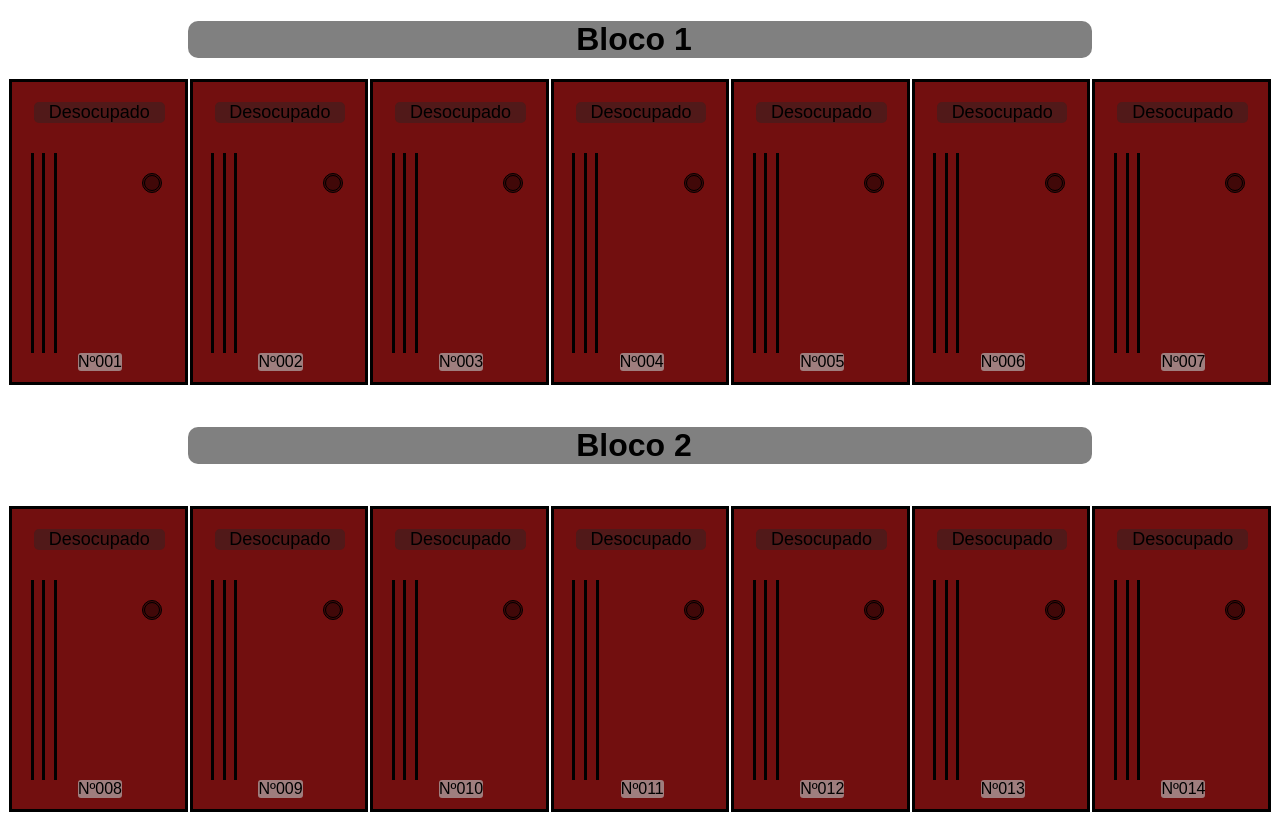
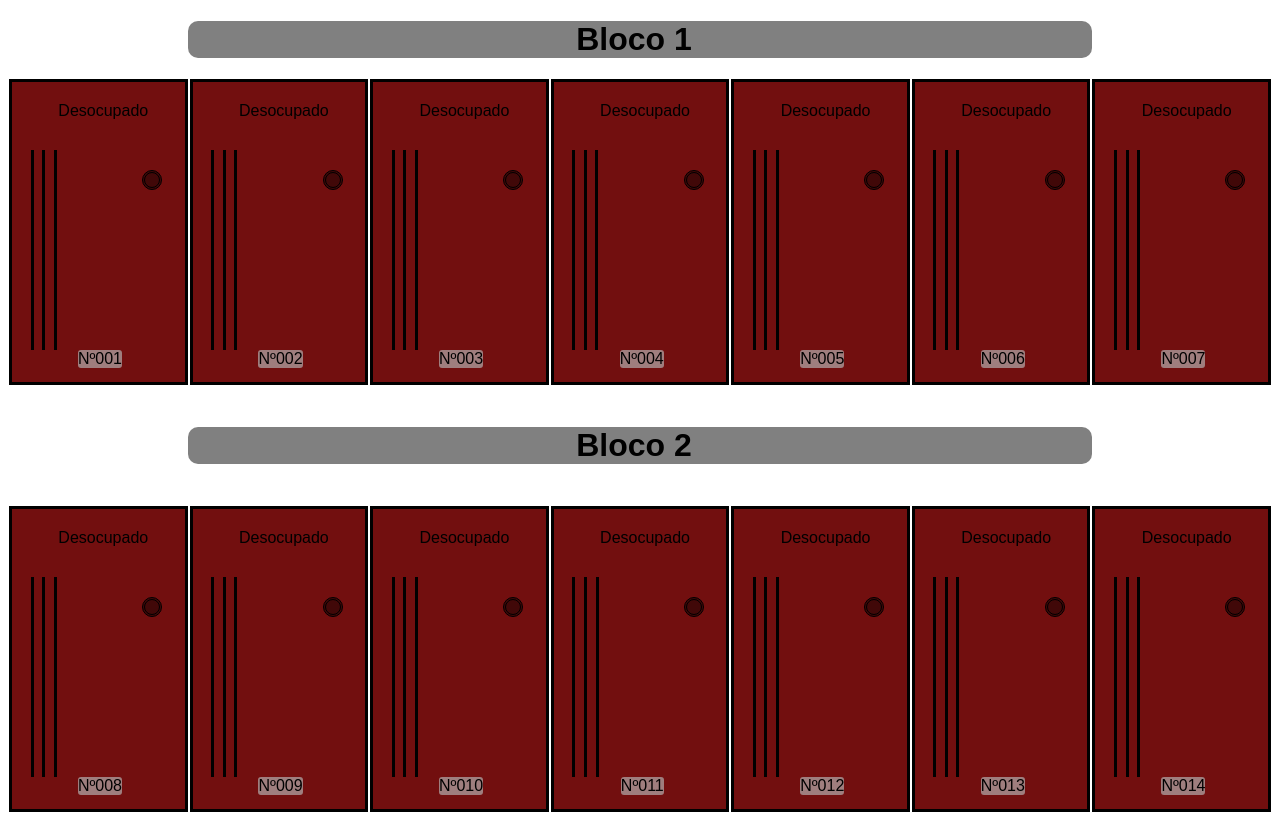
Before and after one commit to Joaopaulo2006/ARMARIO-JSON, a plain HTML site: page index.html in a window 1280 px wide. Drawn offline with Linux system fonts and the light colour scheme.

Commit message:
Add files via upload

```diff
--- a/index.html
+++ b/index.html
@@ -12,7 +12,7 @@
   <div class="container">
     <div class="armarios">
       <div class="borda"></div>
-      <div id="estd" class="nms"></div>
+      <div class="nms"></div>
       <button class="chave" onclick="estado(this)"></button>
       <div class="grade">
         <div class="linha"></div>
@@ -24,7 +24,7 @@
 
     </div>
     <div class="armarios">
-      <div id="estd" class="nms"></div>
+      <div class="nms"></div>
       <button class="chave" onclick="estado(this)"></button>
       <div class="grade">
         <div class="linha"></div>
@@ -36,7 +36,7 @@
 
     </div>
     <div class="armarios">
-      <div id="estd" class="nms"></div>
+      <div class="nms"></div>
       <button class="chave" onclick="estado(this)"></button>
       <div class="grade">
         <div class="linha"></div>
@@ -48,7 +48,7 @@
 
     </div>
     <div class="armarios">
-      <div id="estd" class="nms"></div>
+      <div class="nms"></div>
       <button class="chave" onclick="estado(this)"></button>
       <div class="grade">
         <div class="linha"></div>
@@ -60,7 +60,7 @@
 
     </div>
     <div class="armarios">
-      <div id="estd" class="nms"></div>
+      <div class="nms"></div>
       <button class="chave" onclick="estado(this)"></button>
       <div class="grade">
         <div class="linha"></div>
@@ -72,7 +72,7 @@
 
     </div>
     <div class="armarios">
-      <div id="estd" class="nms"></div>
+      <div class="nms"></div>
       <button class="chave" onclick="estado(this)"></button>
       <div class="grade">
         <div class="linha"></div>
@@ -85,7 +85,7 @@
     </div>
     <div class="armarios">
       <div class="borda"></div>
-      <div id="estd" class="nms"></div>
+      <div class="nms"></div>
       <button class="chave" onclick="estado(this)"></button>
       <div class="grade">
         <div class="linha"></div>
@@ -106,7 +106,7 @@
   <div class="container">
     <div class="armarios">
       <div class="borda"></div>
-      <div id="estd" class="nms"></div>
+      <div class="nms"></div>
       <button class="chave" onclick="estado(this)"></button>
       <div class="grade">
         <div class="linha"></div>
@@ -118,7 +118,7 @@
 
     </div>
     <div class="armarios">
-      <div id="estd" class="nms"></div>
+      <div class="nms"></div>
       <button class="chave" onclick="estado(this)"></button>
       <div class="grade">
         <div class="linha"></div>
@@ -130,7 +130,7 @@
 
     </div>
     <div class="armarios">
-      <div id="estd" class="nms"></div>
+      <div class="nms"></div>
       <button class="chave" onclick="estado(this)"></button>
       <div class="grade">
         <div class="linha"></div>
@@ -142,7 +142,7 @@
 
     </div>
     <div class="armarios">
-      <div id="estd" class="nms"></div>
+      <div class="nms"></div>
       <button class="chave" onclick="estado(this)"></button>
       <div class="grade">
         <div class="linha"></div>
@@ -154,7 +154,7 @@
 
     </div>
     <div class="armarios">
-      <div id="estd" class="nms"></div>
+      <div class="nms"></div>
       <button class="chave" onclick="estado(this)"></button>
       <div class="grade">
         <div class="linha"></div>
@@ -166,7 +166,7 @@
 
     </div>
     <div class="armarios">
-      <div id="estd" class="nms"></div>
+      <div class="nms"></div>
       <button class="chave" onclick="estado(this)"></button>
       <div class="grade">
         <div class="linha"></div>
@@ -179,7 +179,7 @@
     </div>
     <div class="armarios">
       <div class="borda"></div>
-      <div id="estd" class="nms"></div>
+      <div class="nms"></div>
       <button class="chave" onclick="estado(this)"></button>
       <div class="grade">
         <div class="linha"></div>
```
